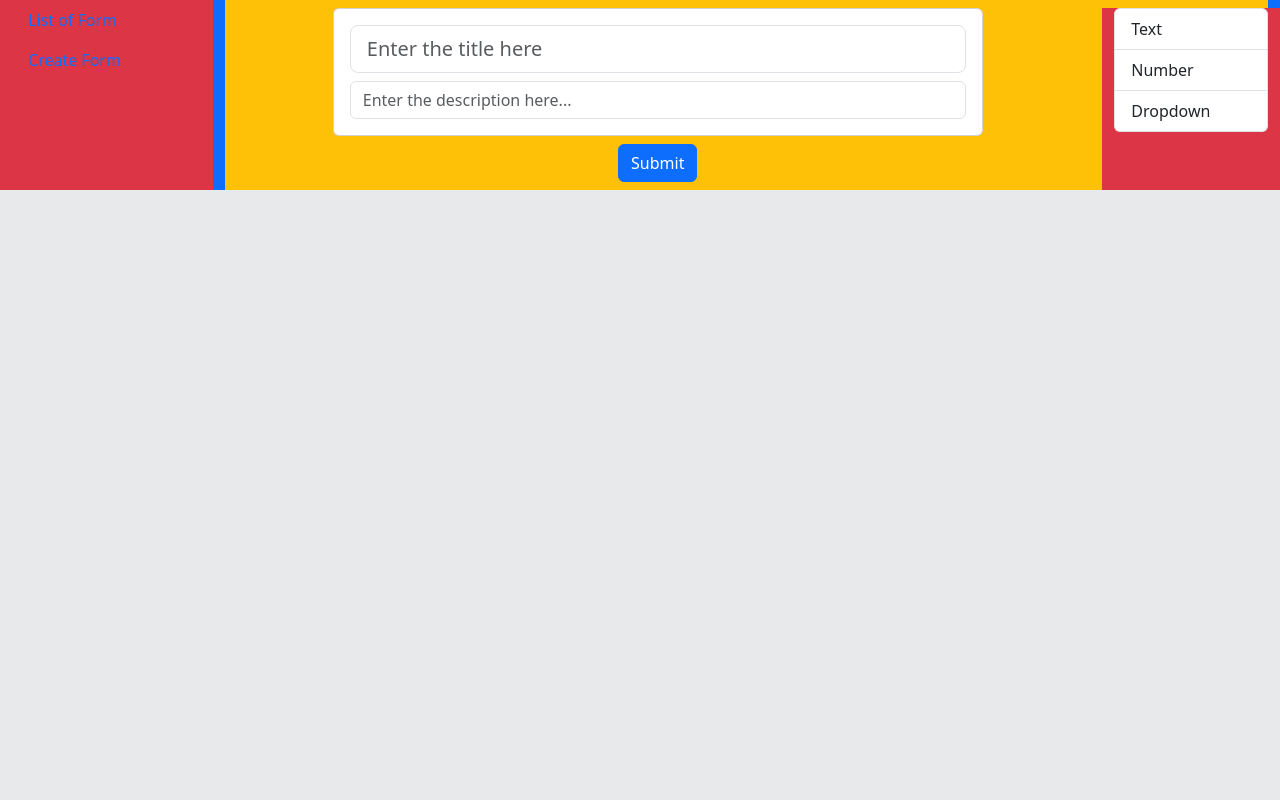
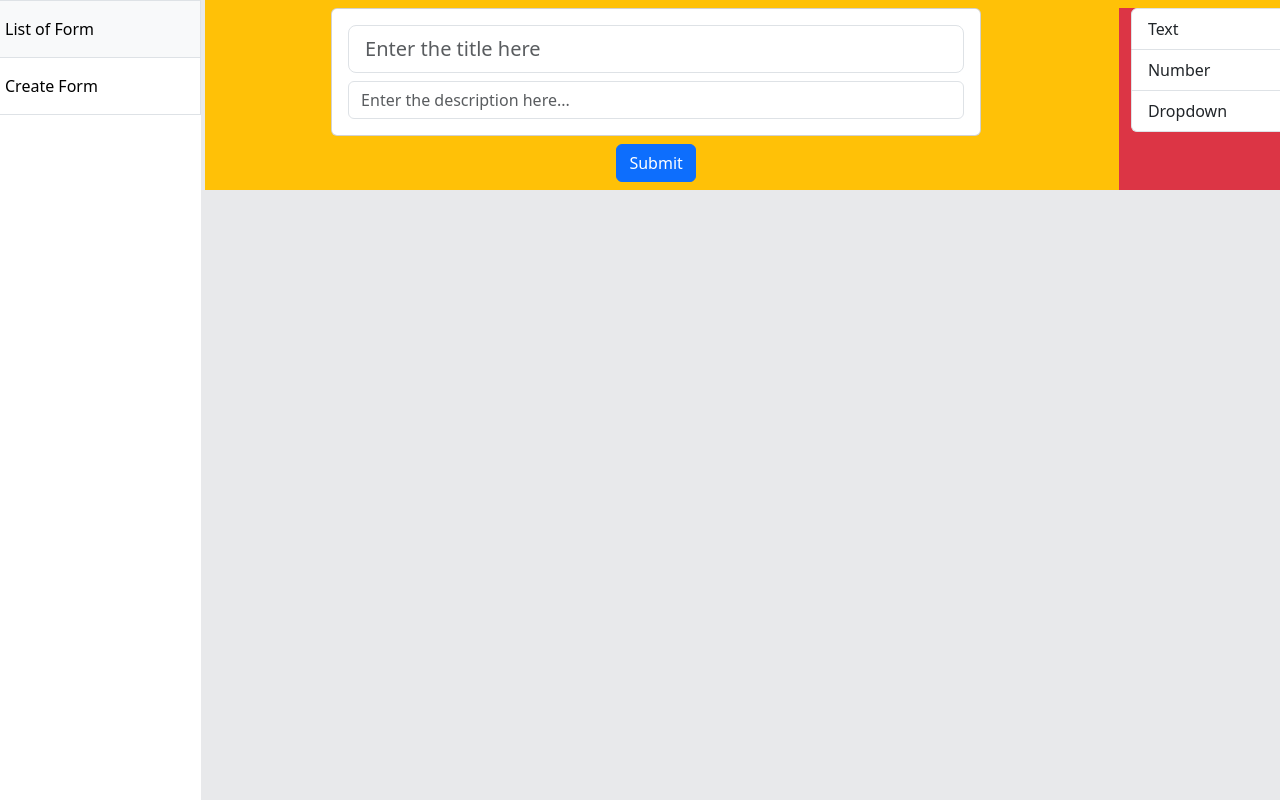
Before and after one commit to BlankSpot08/Dynamic-Form-Builder-FE, an Angular app: page /form/create in a window 1280 px wide. Built offline with nearby package versions, Linux system fonts and the light colour scheme.

Commit message:
added new designs

```diff
--- a/src/app/app.component.css
+++ b/src/app/app.component.css
@@ -0,0 +1,19 @@
+.list-group-item {
+    border-radius:0px 0px 0px 0px;
+}
+
+.nav-item a {
+    color: black !important;
+}
+
+.darkens :hover {
+    background-color: gray;
+    color: white !important;
+}
+
+.sidenav {
+    background-color: white;
+    height: 100% !important;
+    min-height: 100% !important;
+    position: fixed
+}
--- a/src/app/app.component.html
+++ b/src/app/app.component.html
@@ -1,13 +1,17 @@
-<div class="container-fluid">
-    <div class="row">
-        <div class="col-2 bg-danger">
-            <nav class="nav flex-column">
-                <a class="nav-link active" routerLink="/form/list" >List of Form</a>
-                <a class="nav-link" routerLink="/form/create">Create Form</a>
-            </nav>
-        </div>
-        <div class="col bg-primary">
-            <router-outlet />
-        </div>
+<div class="test">
+  <div class="row h-100">
+    <div class="col-2 p-0 m-0 bg-white sidenav h-100">
+      <ul class="nav flex-column list-group">
+        <li class="nav-item list-group-item p-0 list-group-item-action">
+          <a class="nav-link p-3" aria-current="page" routerLink="/form/list" >List of Form</a>
+        </li>
+        <li class="nav-item list-group-item p-0 list-group-item-action">
+          <a class="nav-link p-3" routerLink="/form/create">Create Form</a>
+        </li>
+      </ul>
     </div>
+    <div class="col offset-2 p-0 h-100">
+      <router-outlet />
+    </div>
+  </div>
 </div>
```
